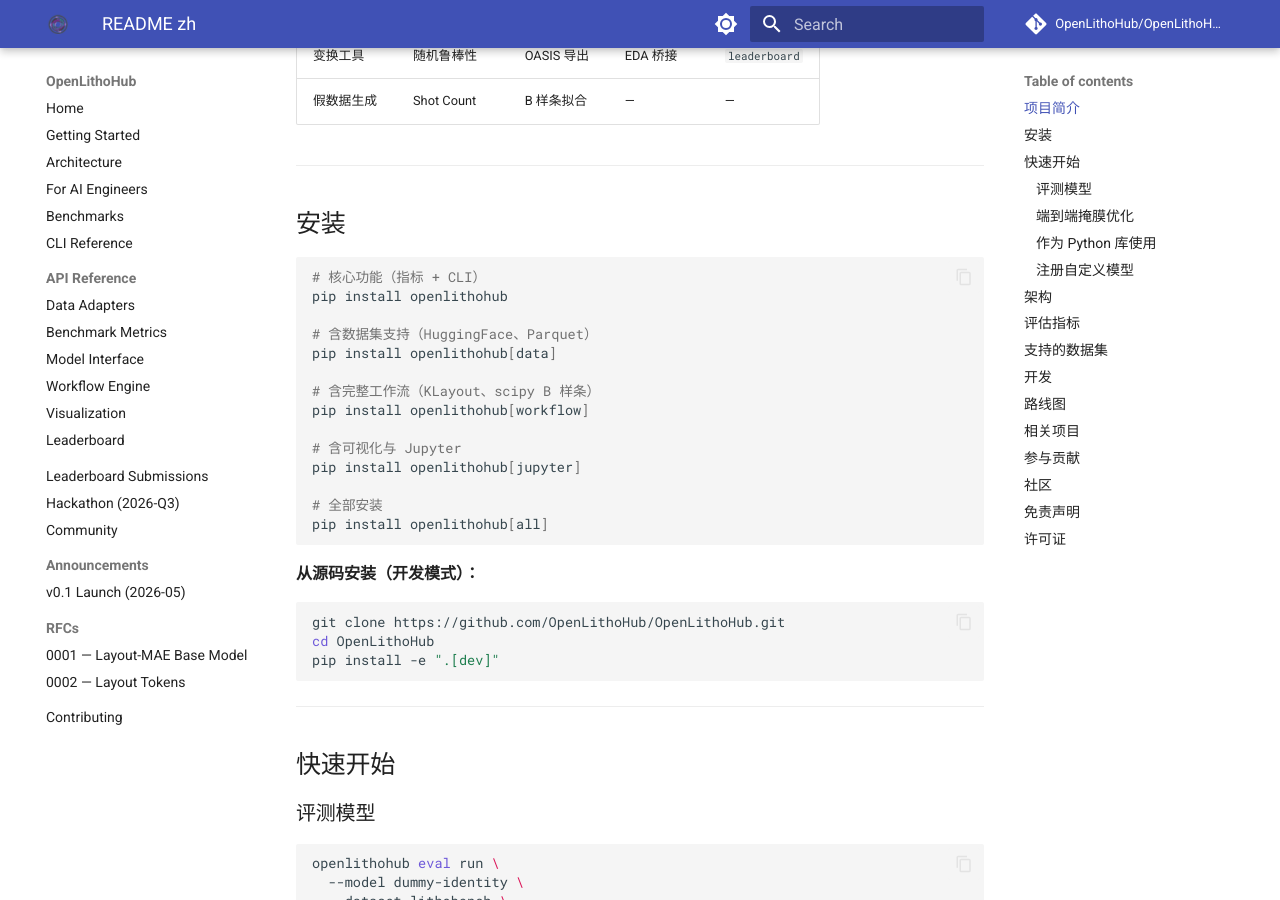
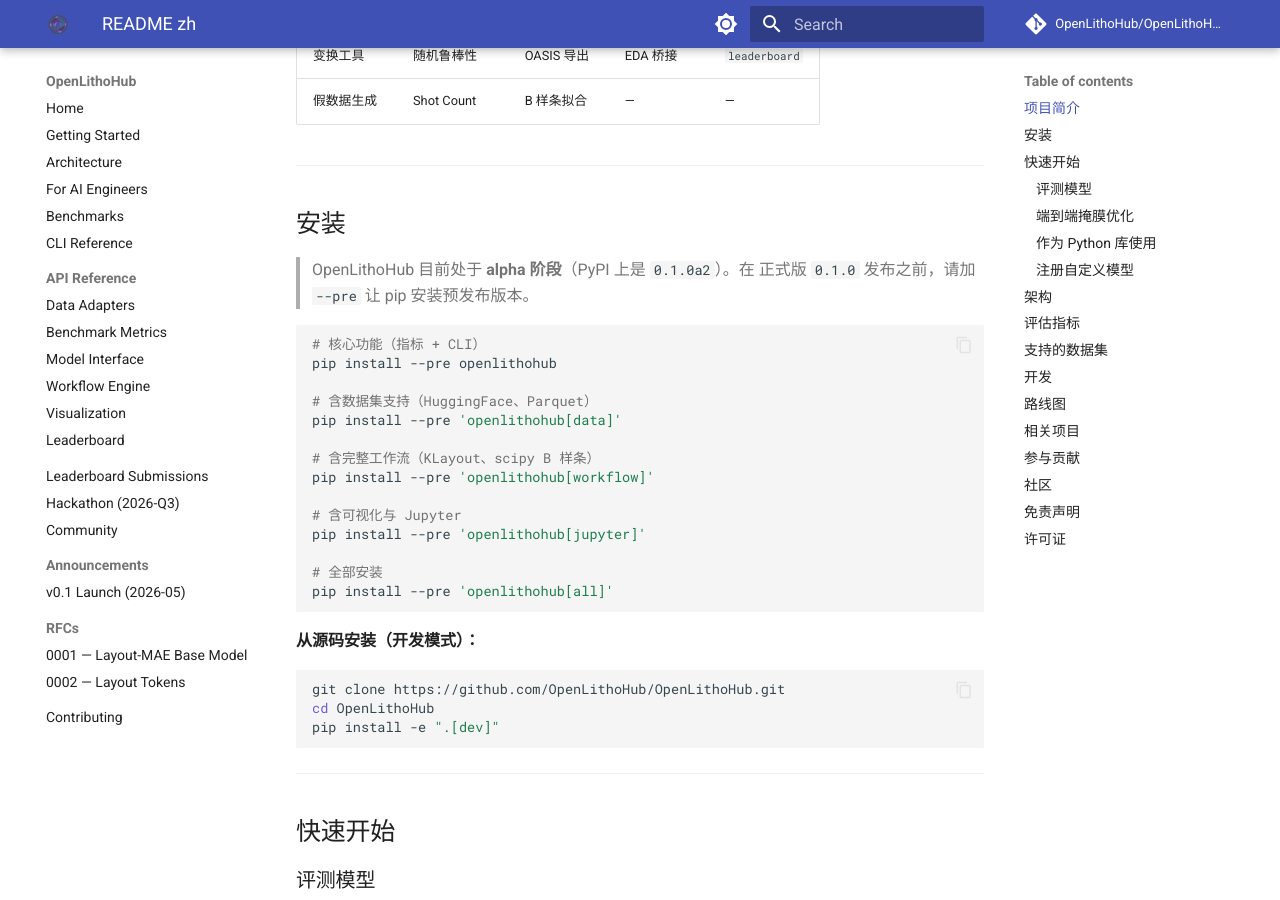
Before and after one commit to OpenLithoHub/OpenLithoHub, an MkDocs documentation site: the page built from docs/README_zh.md, in a window 1280 px wide and 900 px high, scrolled down 1234 px. Built offline with MkDocs 1.6.1 and Material for MkDocs 9.7.7, drawn with Linux system fonts in a browser that asks for light colours; comment, search, counter and statistics services are not loaded.

````diff
--- a/docs/README_zh.md
+++ b/docs/README_zh.md
@@ -6,6 +6,7 @@
 
 **面向先进 EUV/曲线掩膜工艺的开源计算光刻评测与工作流工具包。**
 
+[![PyPI](https://img.shields.io/pypi/v/openlithohub?include_prereleases&label=PyPI)](https://pypi.org/project/openlithohub/)
 [![License](https://img.shields.io/badge/License-Apache_2.0-blue.svg)](https://github.com/OpenLithoHub/OpenLithoHub/blob/main/LICENSE)
 [![Python 3.10+](https://img.shields.io/badge/python-3.10%2B-blue.svg)](https://www.python.org/)
 [![CI](https://github.com/OpenLithoHub/OpenLithoHub/actions/workflows/ci.yml/badge.svg)](https://github.com/OpenLithoHub/OpenLithoHub/actions)
@@ -43,21 +44,24 @@ OpenLithoHub 为计算光刻研究提供统一的评测与工作流框架，打
 
 ## 安装
 
+> OpenLithoHub 目前处于 **alpha 阶段**（PyPI 上是 `0.1.0a2`）。在
+> 正式版 `0.1.0` 发布之前，请加 `--pre` 让 pip 安装预发布版本。
+
 ```bash
 # 核心功能（指标 + CLI）
-pip install openlithohub
+pip install --pre openlithohub
 
 # 含数据集支持（HuggingFace、Parquet）
-pip install openlithohub[data]
+pip install --pre 'openlithohub[data]'
 
 # 含完整工作流（KLayout、scipy B 样条）
-pip install openlithohub[workflow]
+pip install --pre 'openlithohub[workflow]'
 
 # 含可视化与 Jupyter
-pip install openlithohub[jupyter]
+pip install --pre 'openlithohub[jupyter]'
 
 # 全部安装
-pip install openlithohub[all]
+pip install --pre 'openlithohub[all]'
 ```
 
 **从源码安装（开发模式）：**
````
Also changed, not shown: CHANGELOG.md (+60 -0 lines), README.md (+9 -4 lines), docs/getting-started.md (+10 -4 lines).
